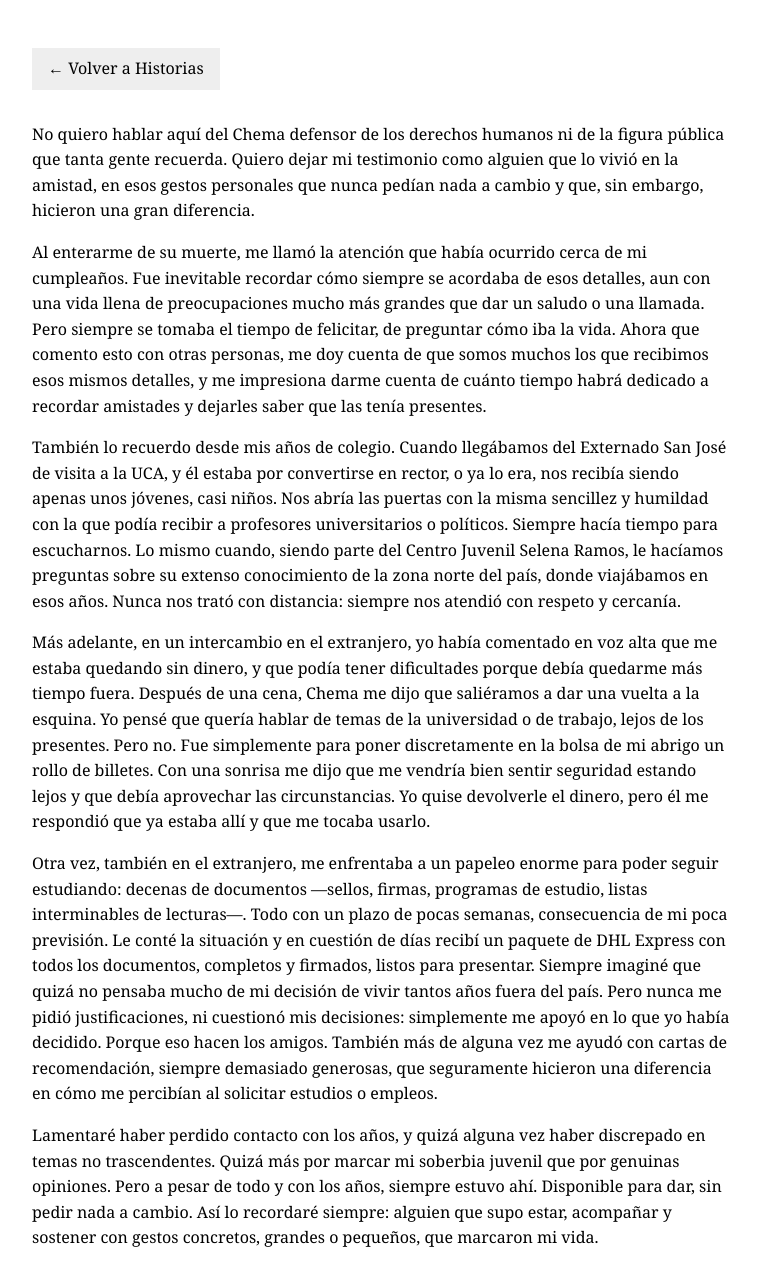
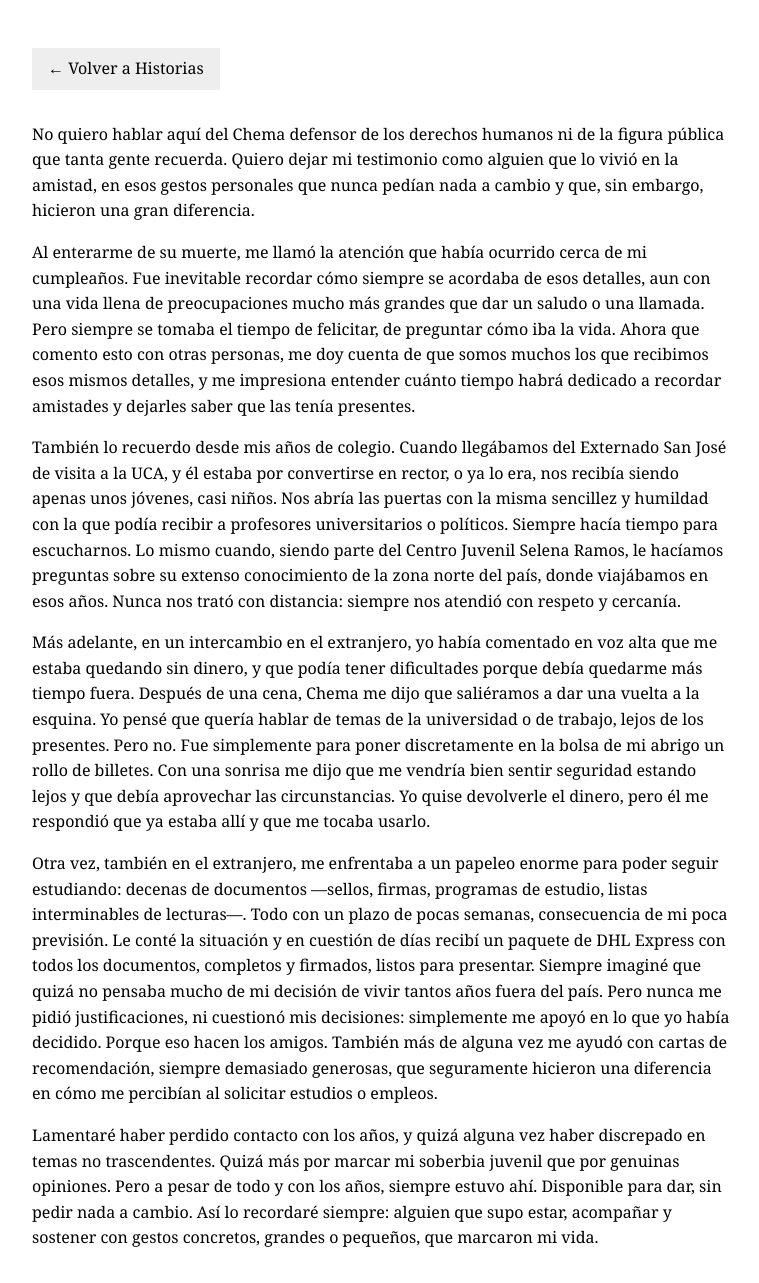
Before and after one commit to albertovth/graciaschema-site, a Jekyll site: the page built from _posts/2025-09-06-alberto-vt.md, in a window 1280 px wide. Shown: the whole page, without its empty margins (258-1017 px from the left). Built offline with Jekyll 4.4.1, drawn with Linux system fonts in a browser that asks for light colours.

Commit message:
Update 2025-09-06-alberto-vt.md

```diff
--- a/_posts/2025-09-06-alberto-vt.md
+++ b/_posts/2025-09-06-alberto-vt.md
@@ -7,7 +7,7 @@ date: 2025-09-06
 
 No quiero hablar aquí del Chema defensor de los derechos humanos ni de la figura pública que tanta gente recuerda. Quiero dejar mi testimonio como alguien que lo vivió en la amistad, en esos gestos personales que nunca pedían nada a cambio y que, sin embargo, hicieron una gran diferencia.
 
-Al enterarme de su muerte, me llamó la atención que había ocurrido cerca de mi cumpleaños. Fue inevitable recordar cómo siempre se acordaba de esos detalles, aun con una vida llena de preocupaciones mucho más grandes que dar un saludo o una llamada. Pero siempre se tomaba el tiempo de felicitar, de preguntar cómo iba la vida. Ahora que comento esto con otras personas, me doy cuenta de que somos muchos los que recibimos esos mismos detalles, y me impresiona darme cuenta de cuánto tiempo habrá dedicado a recordar amistades y dejarles saber que las tenía presentes.
+Al enterarme de su muerte, me llamó la atención que había ocurrido cerca de mi cumpleaños. Fue inevitable recordar cómo siempre se acordaba de esos detalles, aun con una vida llena de preocupaciones mucho más grandes que dar un saludo o una llamada. Pero siempre se tomaba el tiempo de felicitar, de preguntar cómo iba la vida. Ahora que comento esto con otras personas, me doy cuenta de que somos muchos los que recibimos esos mismos detalles, y me impresiona entender cuánto tiempo habrá dedicado a recordar amistades y dejarles saber que las tenía presentes.
 
 También lo recuerdo desde mis años de colegio. Cuando llegábamos del Externado San José de visita a la UCA, y él estaba por convertirse en rector, o ya lo era, nos recibía siendo apenas unos jóvenes, casi niños. Nos abría las puertas con la misma sencillez y humildad con la que podía recibir a profesores universitarios o políticos. Siempre hacía tiempo para escucharnos. Lo mismo cuando, siendo parte del Centro Juvenil Selena Ramos, le hacíamos preguntas sobre su extenso conocimiento de la zona norte del país, donde viajábamos en esos años. Nunca nos trató con distancia: siempre nos atendió con respeto y cercanía.
 
```
